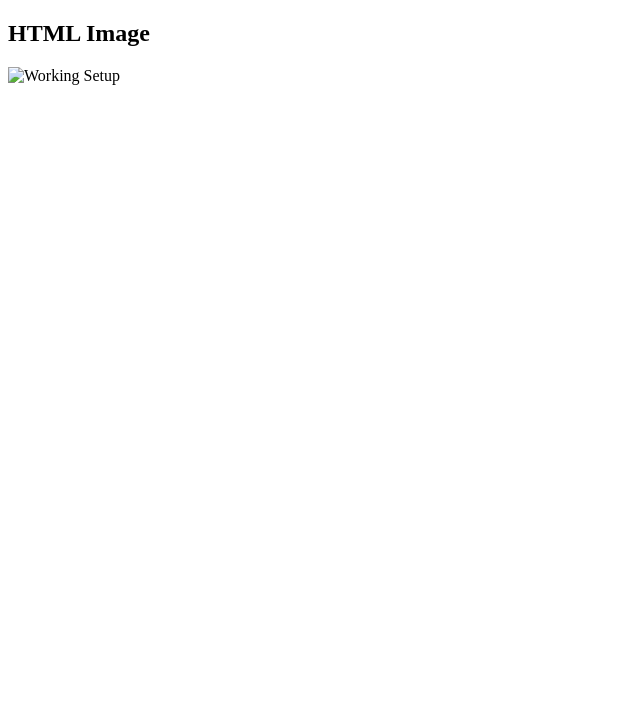
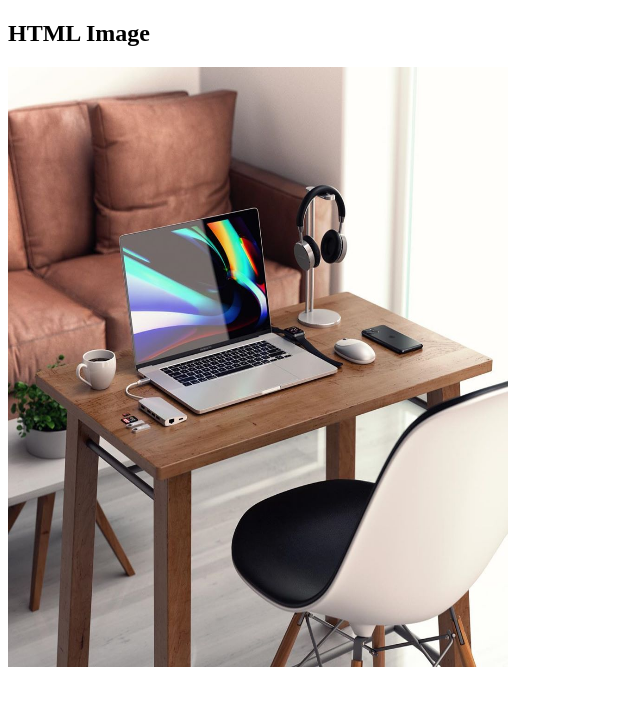
Before and after one commit to Kishor-dev/task1, a plain HTML site: page index.html in a window 1280 px wide. Shown: the whole page, without its empty margins (0-640 px from the left). Drawn offline with Linux system fonts and the light colour scheme.

Commit message:
commit 1

```diff
--- a/index.html
+++ b/index.html
@@ -3,7 +3,7 @@
 <body>
 
 <h2>HTML Image</h2>
-<img src="" alt="Working Setup" width="500" height="600">
+<img src="mac.png" alt="Working Setup" width="500" height="600">
 
 </body>
 </html>
```
